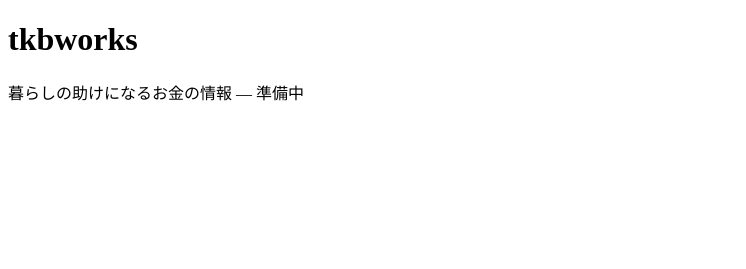
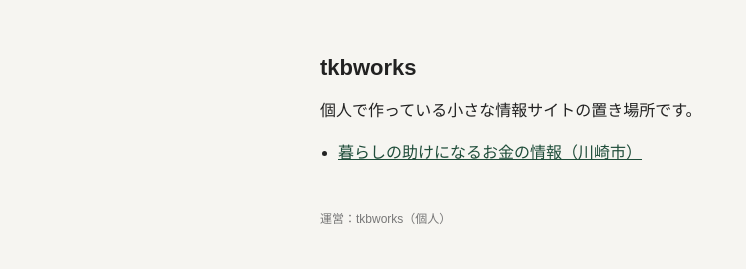
Before and after one commit to tkbworks/tkbworks.github.io, a plain HTML site: page index.html in a window 1280 px wide. Shown: the whole page, without its empty margins (0-746 px from the left). Drawn offline with Linux system fonts and the light colour scheme.

Commit message:
仮運用開始：入口ページと川崎のお金の情報を公開

```diff
--- a/index.html
+++ b/index.html
@@ -4,9 +4,23 @@
 <meta charset="utf-8">
 <meta name="viewport" content="width=device-width, initial-scale=1">
 <title>tkbworks</title>
+<style>
+  body { font-family: sans-serif; margin: 0; background: #f6f5f1; color: #222; }
+  main { max-width: 640px; margin: 0 auto; padding: 40px 16px; }
+  h1 { font-size: 22px; }
+  ul { line-height: 2; padding-left: 18px; }
+  a { color: #1f4d3a; }
+  footer { font-size: 12px; color: #777; margin-top: 40px; }
+</style>
 </head>
 <body>
-<h1>tkbworks</h1>
-<p>暮らしの助けになるお金の情報 — 準備中</p>
+<main>
+  <h1>tkbworks</h1>
+  <p>個人で作っている小さな情報サイトの置き場所です。</p>
+  <ul>
+    <li><a href="./kawasaki_money/">暮らしの助けになるお金の情報（川崎市）</a></li>
+  </ul>
+  <footer>運営：tkbworks（個人）</footer>
+</main>
 </body>
 </html>
```
